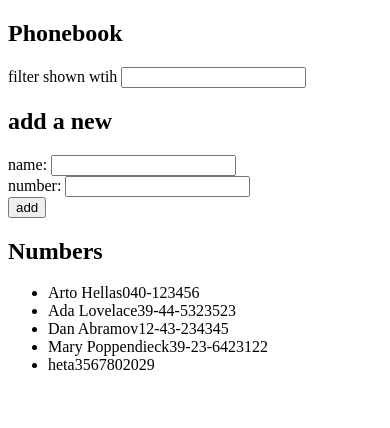
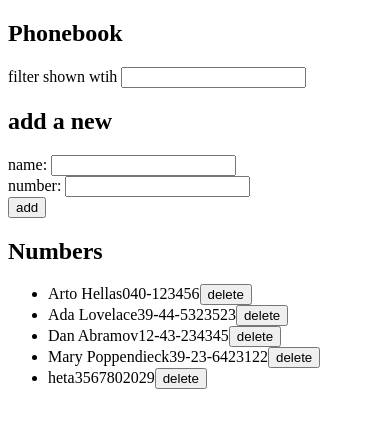
Before and after one commit to hrithikhadka/FullStack-Open, a React (Vite) app in the folder part2/phonebook/: page / in a window 390 px wide. Shown: the top 428 px of the page. Built offline with nearby package versions, Linux system fonts and the light colour scheme; data requests are answered from the project's data file.

Commit message:
2.14: The Phonebook step 9

```diff
--- a/part2/phonebook/src/App.jsx
+++ b/part2/phonebook/src/App.jsx
@@ -43,6 +43,21 @@ const App = () => {
     setNewNumber("");
   };
 
+  const deletePersonDetails = (id) => {
+    //console.log("person details of " + id + " needs to be deleted!!");
+    //get person object with matching id
+    const getPersonObj = persons.find((person) => person.id === id);
+    if (window.confirm(`Delete ${getPersonObj.name}?`)) {
+      phonebookService.deletePersonDetail(id).then(() => {
+        console.log("Person with id " + id + " is deleted from phonebook ");
+        // console.log("Server Response:", response);
+        setPersons(persons.filter((person) => person.id !== id));
+      });
+    } else {
+      console.log("unsuccessful!");
+    }
+  };
+
   const handleFilter = (event) => {
     const value = event.target.value;
     const filtered = persons.filter((person) =>
@@ -66,7 +81,11 @@ const App = () => {
       />
       <h2>Numbers</h2>
 
-      <Persons persons={persons} filterByName={filterByName} />
+      <Persons
+        persons={persons}
+        filterByName={filterByName}
+        deletePersonDetails={deletePersonDetails}
+      />
     </div>
   );
 };
--- a/part2/phonebook/src/components/Persons.jsx
+++ b/part2/phonebook/src/components/Persons.jsx
@@ -1,12 +1,22 @@
 import Person from "./SinglePerson";
-const Persons = ({ persons, filterByName }) => {
+const Persons = ({ persons, filterByName, deletePersonDetails }) => {
   return (
     <ul>
       {filterByName.length > 0
         ? filterByName.map((person) => (
-            <Person key={person.name} person={person} />
+            <Person
+              key={person.name}
+              person={person}
+              deletePersonDetails={deletePersonDetails}
+            />
           ))
-        : persons.map((person) => <Person key={person.name} person={person} />)}
+        : persons.map((person) => (
+            <Person
+              key={person.name}
+              person={person}
+              deletePersonDetails={deletePersonDetails}
+            />
+          ))}
     </ul>
   );
 };
--- a/part2/phonebook/src/components/SinglePerson.jsx
+++ b/part2/phonebook/src/components/SinglePerson.jsx
@@ -1,9 +1,10 @@
 //Single Person
-const Person = ({ person }) => {
+const Person = ({ person, deletePersonDetails }) => {
   return (
     <li>
       {person.name}
       {person.number}
+      <button onClick={() => deletePersonDetails(person.id)}>delete</button>
     </li>
   );
 };
--- a/part2/phonebook/src/services/phonebook.js
+++ b/part2/phonebook/src/services/phonebook.js
@@ -11,4 +11,9 @@ const create = (newObject) => {
   return request.then((response) => response.data);
 };
 
-export default { getAll, create };
+const deletePersonDetail = (id) => {
+  const request = axios.delete(`${baseUrl}/${id}`);
+  return request.then((response) => response.data);
+};
+
+export default { getAll, create, deletePersonDetail };
```
